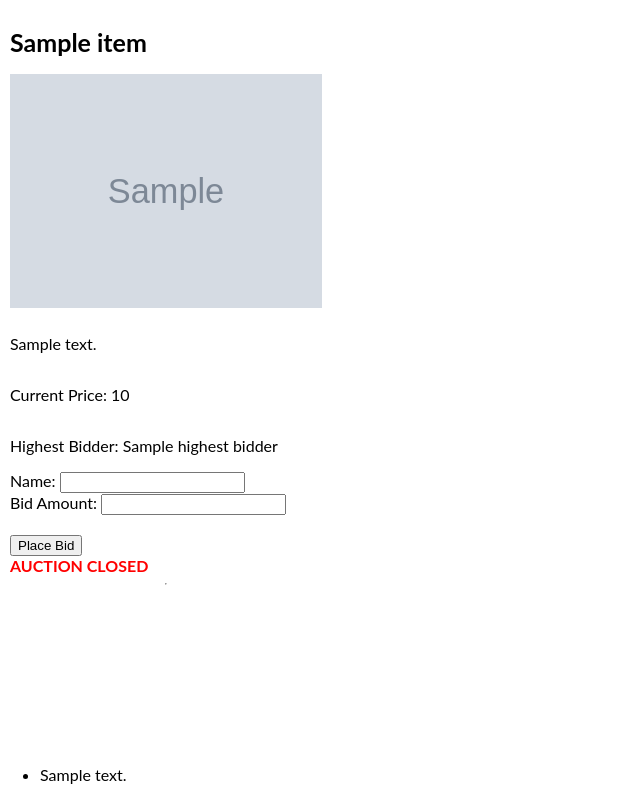
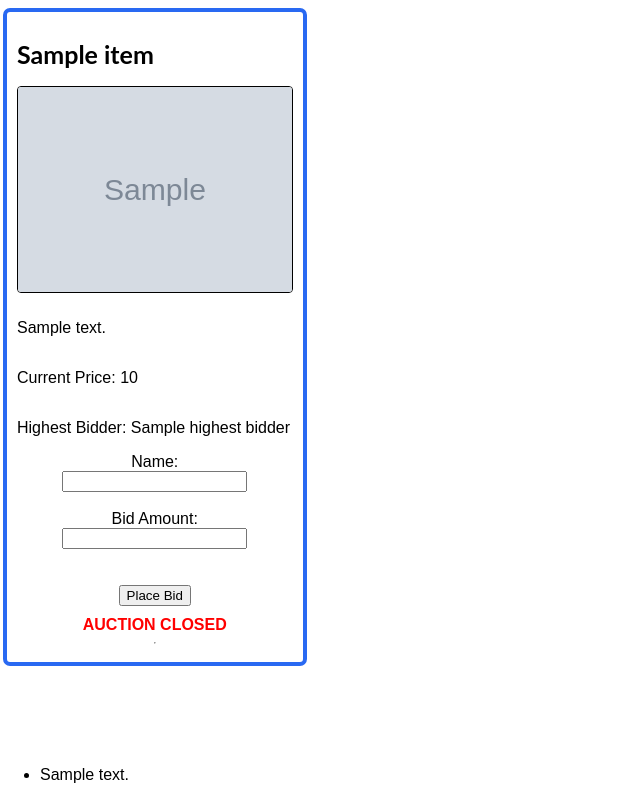
Before and after one commit to rekk2/auction, a Flask app: template templates/auction.html in a window 1280 px wide. Shown: the whole page, without its empty margins (0-640 px from the left). Run offline with Flask 3, Linux system fonts and the light colour scheme; the template is opened without the code that fills it: most values are stand-ins (such as "Sample title", 1, 10 or a date in 2020); grey boxes marked "Sample" are stand-in pictures.

Commit message:
Update auction.css
added borders

```diff
--- a/static/auction.css
+++ b/static/auction.css
@@ -1,9 +1,6 @@
-{
-        font-family: 'Lato', sans-serif;
-    }
-
 * {
   box-sizing: border-box;
+  font-family: 'Arial', sans-serif;
 }
 
 .item-container {
@@ -11,35 +8,45 @@
   flex-wrap: wrap;
   justify-content: space-between;
   margin-bottom: 45px; /* Adjust the negative margin as needed */
+  margin-left: -15px; /* Adjust the spacing between items */
+  margin-right: -15px; /* Adjust the spacing between items */
 }
 
 .item {
-        flex-basis: 25%;
-        padding: 2px;
+  flex-basis: calc(25% - 20px); /* Adjust the spacing between items */
+  padding: 10px;
   box-sizing: border-box;
   display: flex;
   flex-direction: column;
-        align-items: stretch; /* Added */
-    }
-
-    .item-content {
-        flex-grow: 1;
-        padding: 10px;
-        background-color: #f9f9f9;
-        border: 1px solid #ddd;
-        border-radius: 4px;
-        display: flex;
-        flex-direction: column;
-        justify-content: space-between;
+  align-items: stretch;
+  position: relative;
+  border: 4px solid #2969F2;
+  border-radius: 7px;
+  margin-bottom: 20px; /* Adjust the spacing between items */
+  margin-left: 10px; /* Adjust the spacing between items */
+  margin-right: 10px; /* Adjust the spacing between items */
 }
 
 .item img {
+  border: 1px solid black;
+  border-radius: 4px;
   max-width: 100%;
   height: auto;
   object-fit: contain;
   margin-bottom: 10px;
 }
 
+.item form {
+  display: flex;
+  flex-direction: column;
+  align-items: center;
+}
+
+.item .timer {
+  display: flex;
+  justify-content: center;
+  margin-top: 10px;
+}
     h1 {
         font-family: 'Lato', sans-serif;
 		font-size: 25px;
```
Lines whose indentation alone changed are shown as unchanged.
